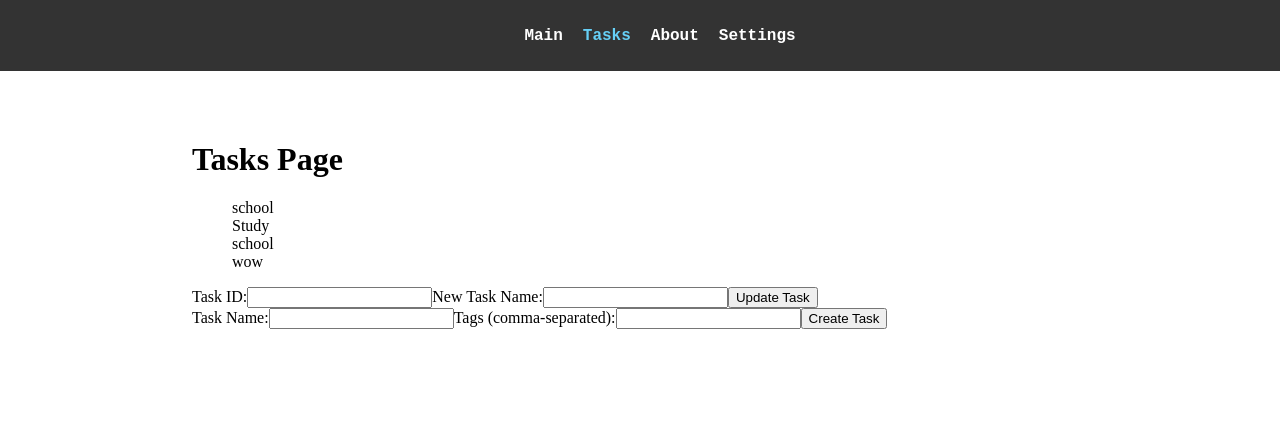
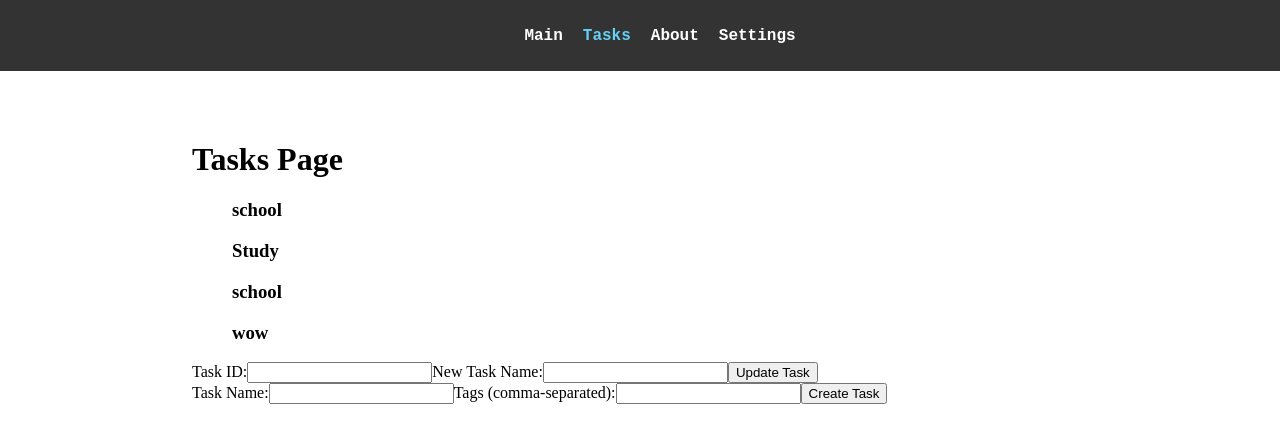
Before and after one commit to andevrrr/TypeScript_React_Tasks-Manager, a React (Vite) app in the folder final_assignment/: page /tasks in a window 1280 px wide. Shown: the top 442 px of the page. Built offline with nearby package versions, Linux system fonts and the light colour scheme; data requests are answered from the project's data file.

Commit message:
task component

```diff
--- /dev/null
+++ b/final_assignment/src/components/Task/Task.tsx
@@ -0,0 +1,13 @@
+import React from 'react';
+
+interface TaskProps {
+    name: string;
+  }
+
+const Task: React.FC<TaskProps> = (props) => (
+	<div>
+        <h3>{props.name}</h3>
+    </div>
+);
+
+export default Task;
--- a/final_assignment/src/views/Tasks.tsx
+++ b/final_assignment/src/views/Tasks.tsx
@@ -1,5 +1,6 @@
 import React, { useEffect, useState } from "react";
 import { fetchTasks, createTask, updateTask } from "../services/api";
+import Task from "../components/Task/Task";
 
 const Tasks: React.FC = () => {
   const [tasks, setTasks] = useState<any[]>([]);
@@ -28,7 +29,7 @@ const Tasks: React.FC = () => {
       <ul>
         {tasks &&
           tasks.map((task) => (
-            <div key={task.id}>{task.name}</div>
+            <Task key={task.id} name={task.name}/>
           ))}
       </ul>
 
```
Also changed, not shown: final_assignment/src/components/Task/Task.css (added).
